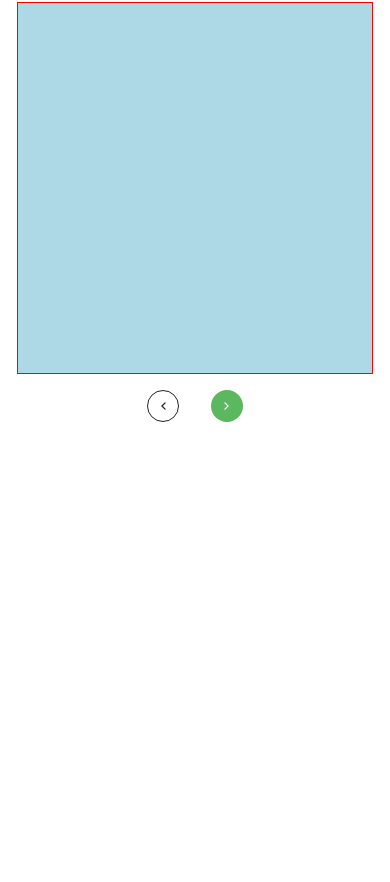
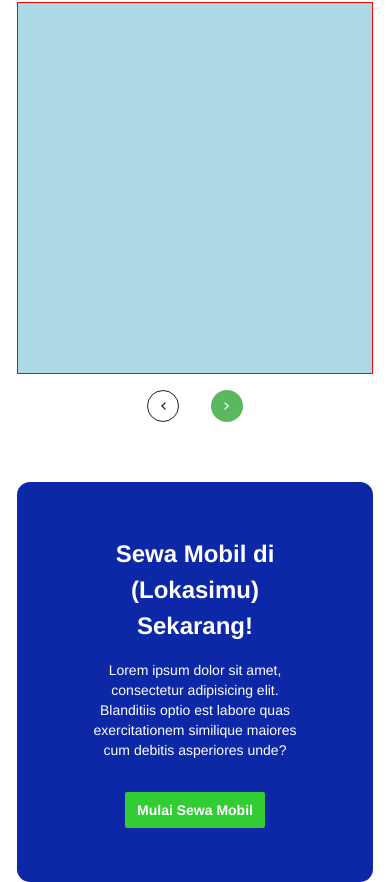
Before and after one commit to hatrnuhn/24001117-synrgy7-yin-bcr, a plain HTML site: page index.html in a window 390 px wide. Shown: the part 2471-3353 px from the top of the page. Before the commit the page ends 2893 px from the top, so only its background shows below. Drawn offline with Linux system fonts and the light colour scheme.

Commit message:
feat(cta): add mobile-view of cta section

```diff
--- a/index.html
+++ b/index.html
@@ -155,5 +155,15 @@
             </div>
         </div>
     </section>
+
+    <section class="cta box-border flex justify-center items-end">
+        <div class="cta__content w-91prcnt box-border bg-bcr-blue gap-8 flex flex-col justify-center items-center">
+            <div class="flex flex-col gap-4 text-white">
+                <h1>Sewa Mobil di (Lokasimu) Sekarang!</h1>
+                <p>Lorem ipsum dolor sit amet, consectetur adipisicing elit. Blanditiis optio est labore quas exercitationem similique maiores cum debitis asperiores unde?</p>
+            </div>
+            <button type="button" class="button">Mulai Sewa Mobil</button>
+        </div>
+    </section>
   </body>
 </html>
--- a/src/input.css
+++ b/src/input.css
@@ -490,4 +490,33 @@
             min-width: 88px;
         }
     }
+
+    /* end of testy */
+
+    /* cta */
+    .cta {
+        height: 460px;
+        width: 100vw;
+    }
+
+    .cta__content {
+        height: 400px;
+        border-radius: 13px;
+        padding: 64px 17.6829%;
+    }
+
+    .cta__content h1 {
+        font-size: 24px;
+        font-weight: 700;
+        line-height: 36px;
+        text-align: center;
+    }
+
+    .cta__content p {
+        font-size: 14px;
+        font-weight: 300;
+        line-height: 20px;
+        text-align: center;
+    }
+
 }
```
Also changed, not shown: style.css.
